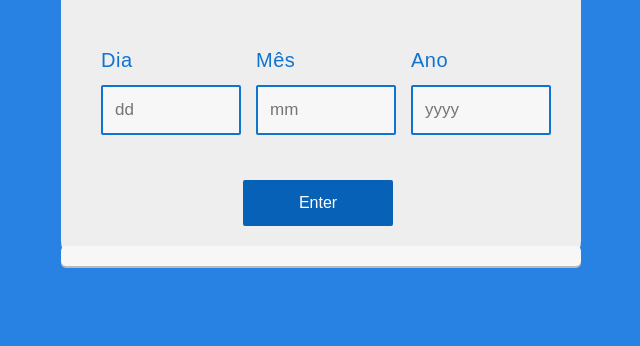
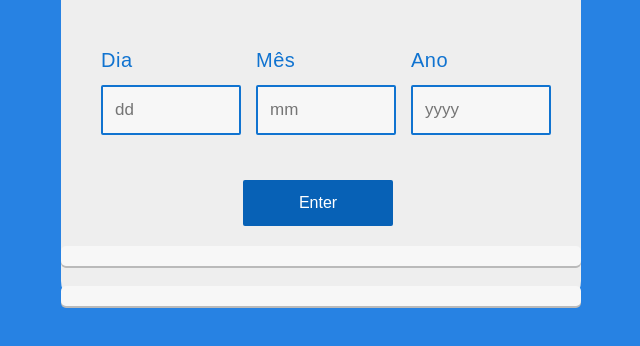
Before and after one commit to akiosantos/CalculaIdade, a plain HTML site: page index.html in a window 1280 px wide. Shown: the part 166-512 px from the top of the page, without its empty margins (319-959 px from the left). Drawn offline with Linux system fonts and the light colour scheme.

Commit message:
Update style.css

```diff
--- a/style.css
+++ b/style.css
@@ -107,3 +107,15 @@ input[type="button"]:hover {
     border-radius: 5px;
     box-shadow: 0px 2px #bababa;
 }
+
+#next-birthday {
+        text-align: center;
+    font-size: 24px;
+    margin-top: 20px;
+    font-weight: bold;
+    color: #0761b6;
+    background-color: #f7f7f7;
+    padding: 10px;
+    border-radius: 5px;
+    box-shadow: 0px 2px #bababa;
+}
```
